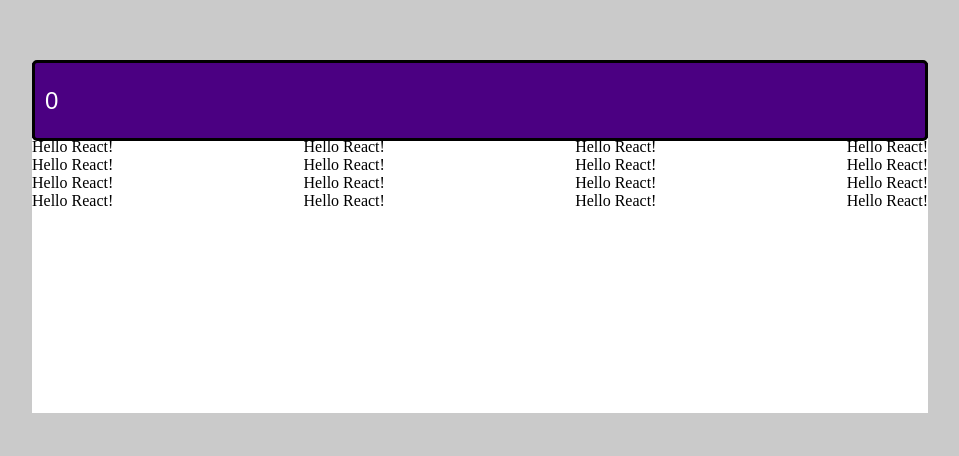
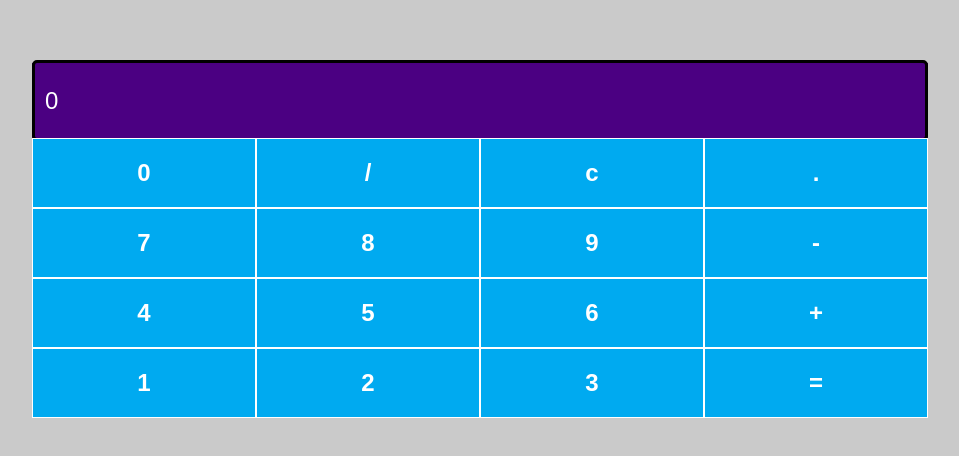
Before and after one commit to wessan001/calculadora-react, a React (Create React App) app: page / in a window 1280 px wide. Shown: the part 162-618 px from the top of the page, without its empty margins (160-1119 px from the left). Built offline with nearby package versions, Linux system fonts and the light colour scheme.

Commit message:
Add files via upload
Estilização e funcionalidades adicionadas

```diff
--- a/src/components/Button/index.js
+++ b/src/components/Button/index.js
@@ -1,8 +1,11 @@
-const Button = () => {
+
+import { ButtonContainer } from './styles';
+
+const Button = ({label, onClick}) => {
     return (
-      <div className="App">
-        Hello React!
-      </div>
+      <ButtonContainer onClick={onClick} type="button">
+       {label}
+      </ButtonContainer>
     );
   }
 
--- a/src/components/Button/styles.js
+++ b/src/components/Button/styles.js
@@ -1 +1,16 @@
 import styled from "styled-components";
+
+export const ButtonContainer = styled.button `
+    padding: 20px;
+    border: 1px solid #fff;
+    background-color: #00AAF0;
+    color: #fff;
+    font-size: 24px;
+    font-weight: 700;
+    flex: 1;
+
+    &:hover {
+        opacity: 0.6;
+    }
+
+`
```
